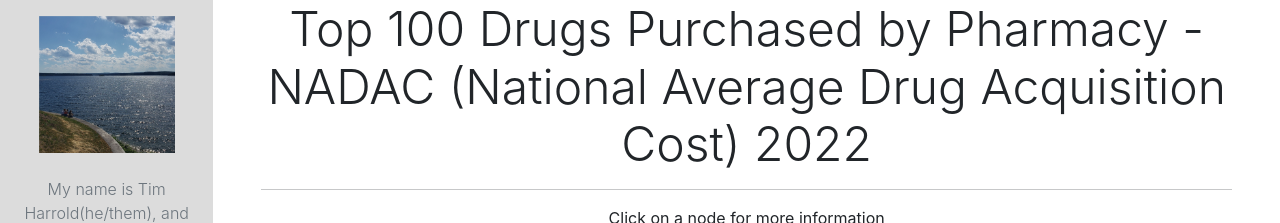
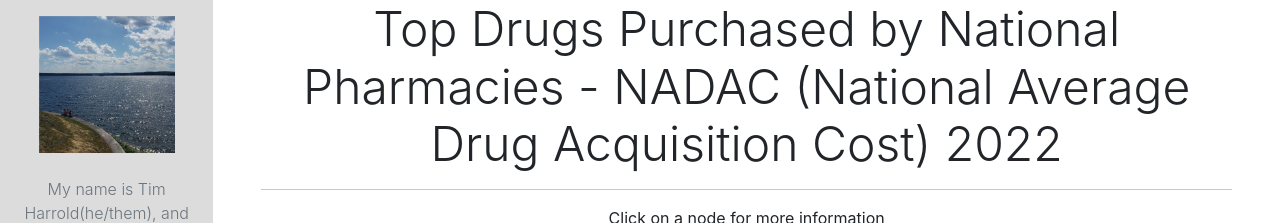
Before and after one commit to timjhh/tjh.town, a React (Create React App) app: page /maps in a window 1280 px wide. Shown: the top 223 px of the page. Built offline with nearby package versions, Linux system fonts and the light colour scheme; no server answers; the HTML template or start-up script is replaced by a standard one.

Commit message:
updated labels

```diff
--- a/src/visuals/coolviz/Graph.jsx
+++ b/src/visuals/coolviz/Graph.jsx
@@ -248,8 +248,8 @@ useEffect(() => {
 
       {props.current.map((d,idx) => (
 
-        <tr>
-          <td>{idx}</td>
+        <tr className={idx}>
+          <td>{idx+1}</td>
           <td>{d.ndc_description}</td>
           <td>{d.nadac_per_unit}</td>
           <td>{d.pricing_unit}</td>
--- a/src/visuals/coolviz/GraphController.jsx
+++ b/src/visuals/coolviz/GraphController.jsx
@@ -102,7 +102,7 @@ function GraphController(props) {
 
 
 
-      <h4 className='display-4' style={{"font-size": "3em"}}>Top 100 Drugs Purchased by Pharmacy - NADAC (National Average Drug Acquisition Cost) 2022</h4>
+      <h4 className='display-4' style={{"font-size": "3em"}}>Top Drugs Purchased by National Pharmacies - NADAC (National Average Drug Acquisition Cost) 2022</h4>
 
       <hr/>
 
```
